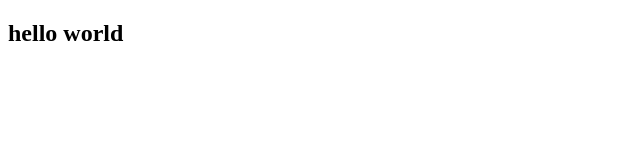
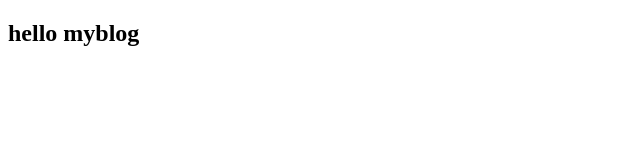
Before and after one commit to Mrfingerstyle/Mrfingerstyle.github.io, a plain HTML site: page index.html in a window 1280 px wide. Shown: the full height of the page, 0-640 px from the left. Drawn offline with Linux system fonts and the light colour scheme.

Commit message:
Update index.html

```diff
--- a/index.html
+++ b/index.html
@@ -5,6 +5,6 @@
     <title>liuyang</title>
 </head>
 <body>
-    <h2>hello world</h2>
+    <h2>hello myblog</h2>
 </body>
 </html>
```
